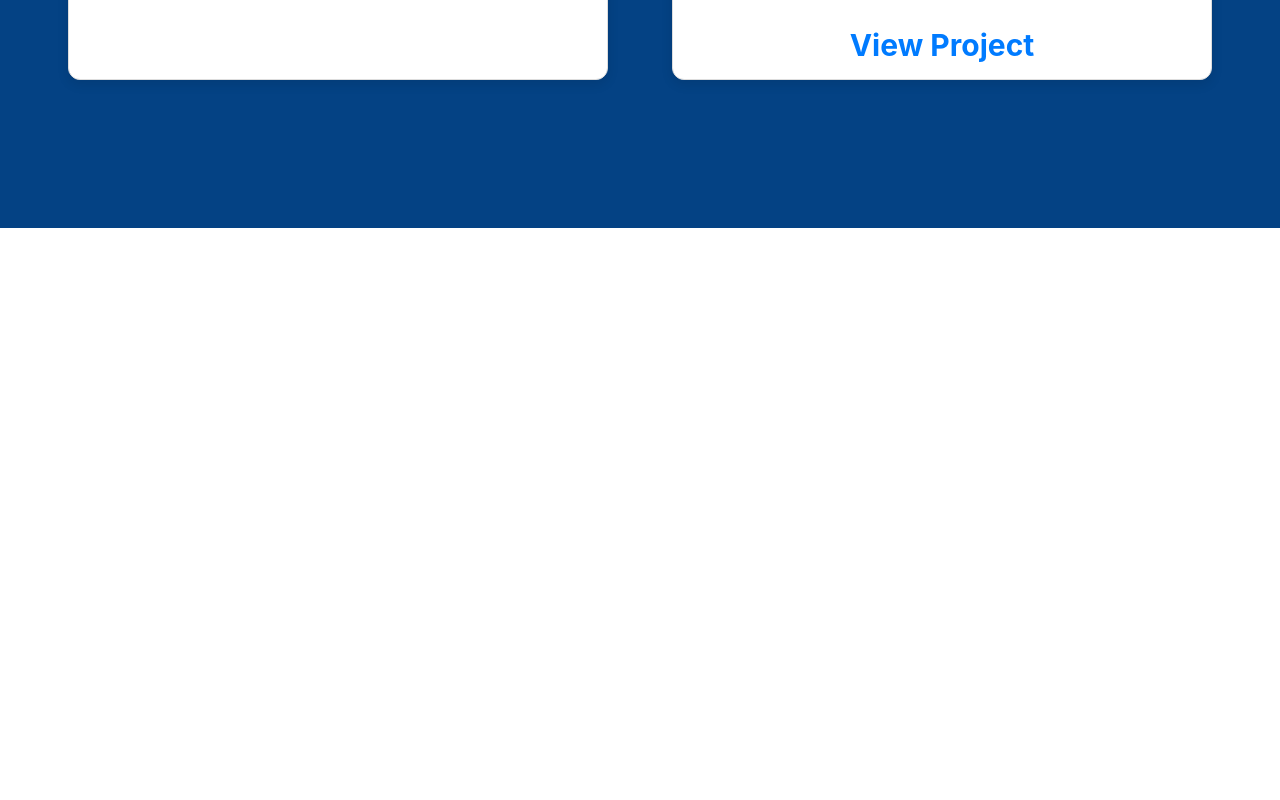
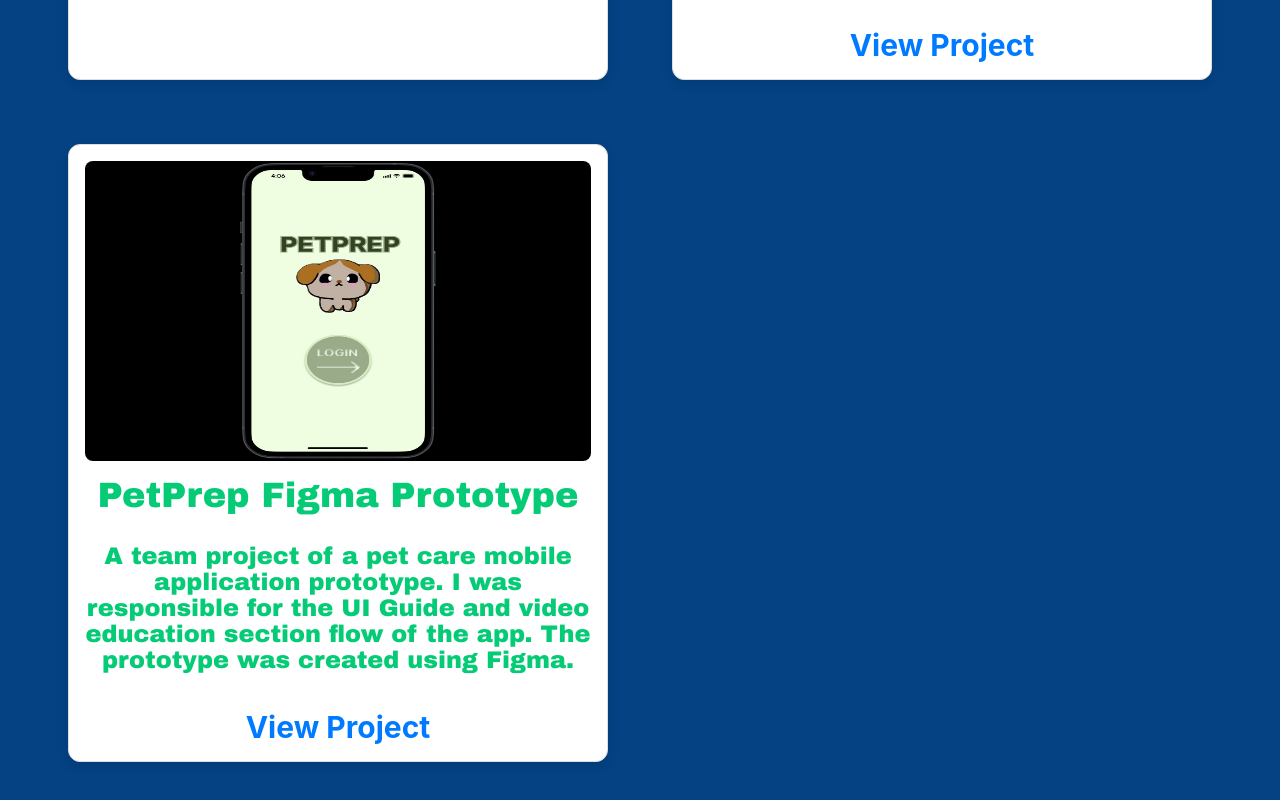
Before and after one commit to Jsanc189/Jackie-Sanchez-Portfolio, a React (Create React App) app: page / in a window 1280 px wide. Shown: the part 2565-3365 px from the top of the page. Before the commit the page ends 2793 px from the top, so only its background shows below. Built offline with nearby package versions, Linux system fonts and the light colour scheme.

Commit message:
adds Figma project to portfolio projects

```diff
--- a/src/App.js
+++ b/src/App.js
@@ -41,6 +41,11 @@ function App() {
       description: 'A solo build web application that generates fantasy weapons using a grammar template system.  The user simply clicks on the button "Make a New Weapon" to generate a new weapon.  The weapon name, description, and stats are all generated for the user."',
       image: 'img/FantasyWeaponGenerator.jpg',
       link: 'https://jsanc189.github.io/cmpm147/experiment1/index.html'
+    },
+    {title:'PetPrep Figma Prototype',
+     description: 'A team project of a pet care mobile application prototype.  I was responsible for the UI Guide and video education section flow of the app.  The prototype was created using Figma.',
+     image: 'img/PetPrepFigma.jpg',
+     link: 'https://www.figma.com/proto/887c64whqZM9tEUoOwMngf/Week-9---Final-Prototype?node-id=286-6891&p=f&t=UZNKSCohgQPaKMiX-0&scaling=scale-down&content-scaling=fixed&page-id=0%3A1&starting-point-node-id=286%3A6891&show-proto-sidebar=1'
     }
   ]
 
```
Also changed, not shown: public/img/PetPrepFigma.jpg (added).
